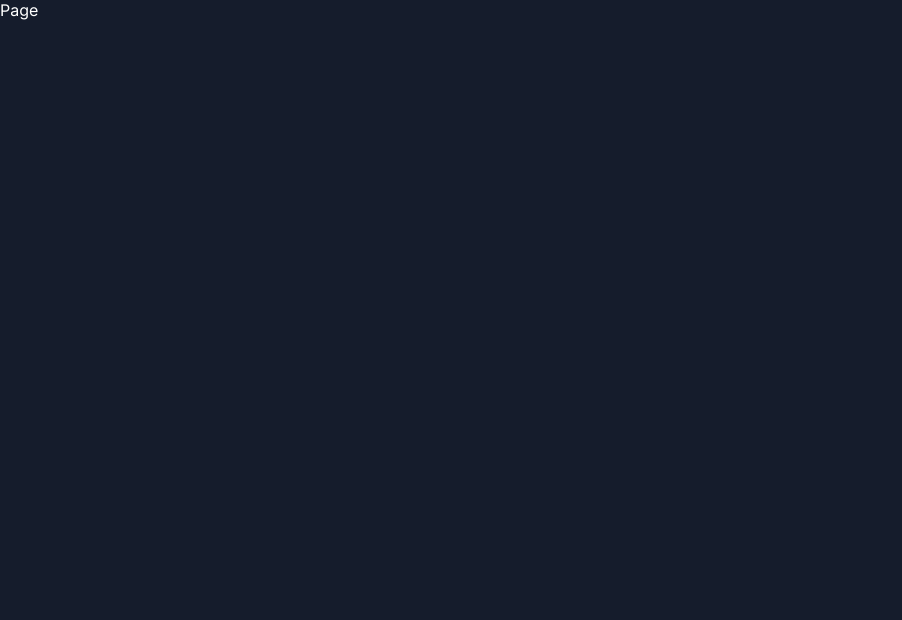
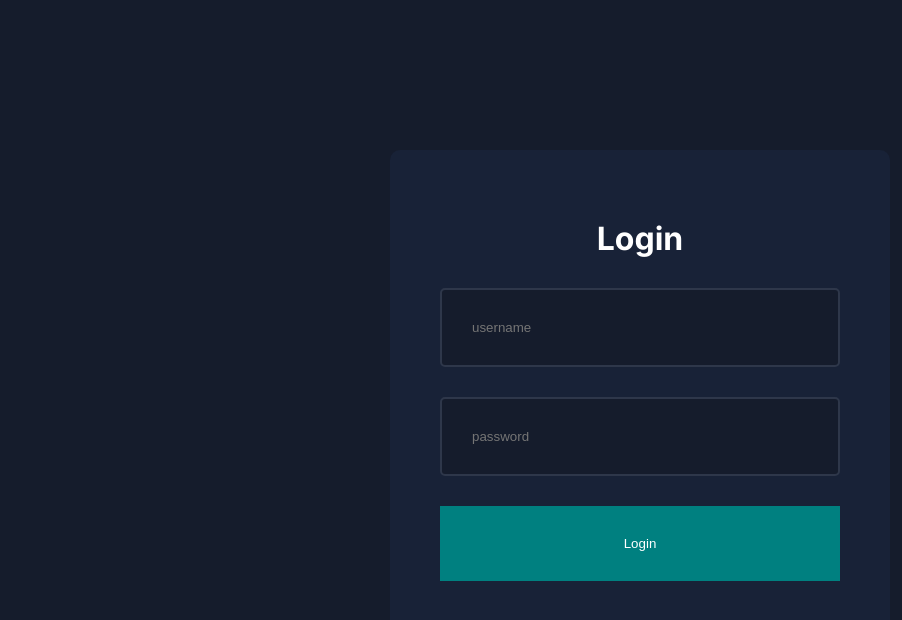
Before and after one commit to mcmicko/nextjs-admin, a Next.js app: page /login in a window 1280 px wide. Shown: the top 620 px of the page, without its empty margins (0-902 px from the left). Built offline with nearby package versions, Linux system fonts and the light colour scheme.

Commit message:
Login Page Design

```diff
--- a/app/login/page.jsx
+++ b/app/login/page.jsx
@@ -1,7 +1,16 @@
-import React from 'react';
+import styles from '@/app/ui/login/login.module.css';
 
 function Page() {
-  return <div>Page</div>;
+  return (
+    <div className={styles.container}>
+      <form action='' className={styles.form}>
+        <h1>Login</h1>
+        <input type='text' placeholder='username' />
+        <input type='text' placeholder='password' />
+        <button>Login</button>
+      </form>
+    </div>
+  );
 }
 
 export default Page;
--- /dev/null
+++ b/app/ui/dashboard/products/singleProduct/singleProduct.module.css
@@ -0,0 +1,60 @@
+.container {
+  display: flex;
+  gap: 50px;
+  margin-top: 20px;
+}
+
+.infoContainer {
+  flex: 1;
+  background-color: var(--bgSoft);
+  padding: 20px;
+  border-radius: 10px;
+  font-weight: bold;
+  color: var(--textSoft);
+  height: max-content;
+}
+
+.imgContainer{
+  width: 100%;
+  height: 300px;
+  position: relative;
+  border-radius: 10px;
+  overflow: hidden;
+  margin-bottom: 20px;
+}
+
+.formContainer {
+  flex: 3;
+  background-color: var(--bgSoft);
+  padding: 20px;
+  border-radius: 10px;
+}
+
+.form{
+  display: flex;
+  flex-direction: column;
+}
+
+.form input, .form textarea, .form select{
+  padding: 20px;
+  border: 2px solid #2e374a;
+  border-radius: 5px;
+  background-color: var(--bg);
+  color: var(--text);
+  margin: 10px 0px;
+}
+
+.form label{
+  font-size: 12px;
+}
+
+.form button{
+  width: 100%;
+  padding: 20px;
+  background-color: teal;
+  color: var(--text);
+  border: none;
+  border-radius: 5px;
+  cursor: pointer;
+  margin-top: 20px;
+}
--- /dev/null
+++ b/app/ui/login/login.module.css
@@ -0,0 +1,39 @@
+.container {
+  width: 100%;
+  height: 100vh;
+  display: flex;
+  align-items: center;
+  justify-content: center;
+}
+
+.form {
+  background-color: var(--bgSoft);
+  padding: 50px;
+  border-radius: 10px;
+  width: 500px;
+  height: 500px;
+  display: flex;
+  flex-direction: column;
+  justify-content: center;
+  gap: 30px;
+  align-items: center;
+
+}
+
+.form input {
+  width: 100%;
+  padding: 30px;
+  border: 2px solid #2e374a;
+  border-radius: 5px;
+  background-color: var(--bg);
+  color: var(--text);
+}
+
+.form button {
+  width: 100%;
+  padding: 30px;
+  background-color: teal;
+  color: var(--text);
+  border: none;
+  cursor: pointer;
+}
```
Also changed, not shown: app/dashboard/products/[id]/page.jsx (added, +39 -0 lines).
